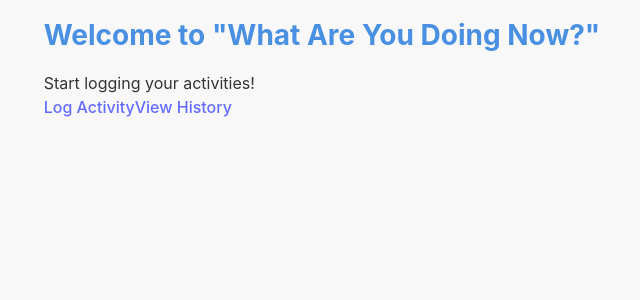
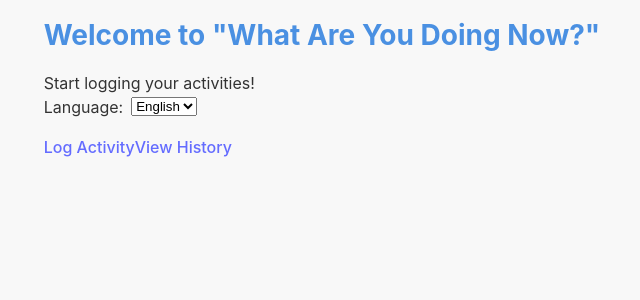
Before and after one commit to applemilk0987/what-are-you-doing-now, a React (Vite) app: page / in a window 1280 px wide. Shown: the top 300 px of the page, without its empty margins (318-958 px from the left). Built offline with nearby package versions, Linux system fonts and the light colour scheme.

Commit message:
[25-12-03] 언어 설정 추가

```diff
--- a/src/App.tsx
+++ b/src/App.tsx
@@ -1,16 +1,29 @@
+import { useState } from 'react';
 import { BrowserRouter, Route, Routes } from 'react-router-dom';
 import History from './pages/History';
 import Home from './pages/Home';
 import LogActivity from './pages/LogActivity';
 import './styles/main.scss';
 
+type Language = 'en' | 'ko';
+
 function App() {
+  const [lang, setLang] = useState<Language>(() => {
+    const storedLang = localStorage.getItem('language') as Language;
+    return storedLang || 'en';
+  });
+
+  const handleLangChange = (newLang: Language) => {
+    setLang(newLang);
+    localStorage.setItem('language', newLang);
+  };
+
   return (
     <BrowserRouter>
       <Routes>
-        <Route path="/" element={<Home />} />
-        <Route path="/log" element={<LogActivity />} />
-        <Route path="/history" element={<History />} />
+        <Route path="/" element={<Home lang={lang} onLangChange={handleLangChange} />} />
+        <Route path="/log" element={<LogActivity lang={lang} />} />
+        <Route path="/history" element={<History lang={lang} />} />
       </Routes>
     </BrowserRouter>
   );
--- a/src/pages/History.tsx
+++ b/src/pages/History.tsx
@@ -3,8 +3,11 @@ import React, { useEffect, useState } from 'react';
 interface Activity {
   id: number;
   text: string;
-  timestamp: string; // "YYYY-MM-DD HH:MM:SS"
+  timestamp: string;
+  tag: string;
 }
+
+const TAGS = ['Work', 'Study', 'Exercise', 'Leisure', 'Other'];
 
 const History: React.FC = () => {
   const [activities, setActivities] = useState<Activity[]>([]);
@@ -15,10 +18,14 @@ const History: React.FC = () => {
     if (stored) setActivities(JSON.parse(stored));
   }, []);
 
-  // filterDate = "YYYY-MM-DD"로 입력되면 timestamp 앞부분과 매칭
   const filteredActivities = filterDate
     ? activities.filter((act) => act.timestamp.startsWith(filterDate))
     : activities;
+
+  // 태그별 카운트
+  const tagCounts: Record<string, number> = {};
+  TAGS.forEach(tag => tagCounts[tag] = 0);
+  filteredActivities.forEach(act => tagCounts[act.tag]++);
 
   return (
     <div>
@@ -33,13 +40,20 @@ const History: React.FC = () => {
         />
       </label>
 
+      <h2>Tag Statistics</h2>
+      <ul>
+        {TAGS.map(tag => (
+          <li key={tag}>{tag}: {tagCounts[tag]}</li>
+        ))}
+      </ul>
+
       {filteredActivities.length === 0 ? (
         <p>No activities logged for this date.</p>
       ) : (
         <ul>
           {filteredActivities.map((act) => (
             <li key={act.id}>
-              [{act.timestamp}] {act.text}
+              [{act.timestamp}] [{act.tag}] {act.text}
             </li>
           ))}
         </ul>
--- a/src/pages/Home.tsx
+++ b/src/pages/Home.tsx
@@ -1,14 +1,34 @@
 import React from 'react';
 import { Link } from 'react-router-dom';
 
-const Home: React.FC = () => {
+type Props = {
+  lang: 'en' | 'ko';
+  onLangChange: (lang: 'en' | 'ko') => void;
+};
+
+const Home: React.FC<Props> = ({ lang, onLangChange }) => {
   return (
     <div className="home-container">
-      <h1>Welcome to "What Are You Doing Now?"</h1>
-      <p>Start logging your activities!</p>
+      <h1>{lang === 'en' ? 'Welcome to "What Are You Doing Now?"' : '지금 뭐하고 계세요?'}</h1>
+      <p>{lang === 'en' ? 'Start logging your activities!' : '지금 하고 있는 활동을 기록해보세요!'}</p>
+
+      <div style={{ marginBottom: '16px' }}>
+        <label>
+          {lang === 'en' ? 'Language:' : '언어:'}
+          <select
+            value={lang}
+            onChange={(e) => onLangChange(e.target.value as 'en' | 'ko')}
+            style={{ marginLeft: '8px' }}
+          >
+            <option value="en">English</option>
+            <option value="ko">한국어</option>
+          </select>
+        </label>
+      </div>
+
       <div className="home-buttons">
-        <Link to="/log" className="btn">Log Activity</Link>
-        <Link to="/history" className="btn">View History</Link>
+        <Link to="/log" className="btn">{lang === 'en' ? 'Log Activity' : '기록하기'}</Link>
+        <Link to="/history" className="btn">{lang === 'en' ? 'View History' : '기록 보기'}</Link>
       </div>
     </div>
   );
--- a/src/pages/LogActivity.tsx
+++ b/src/pages/LogActivity.tsx
@@ -6,15 +6,39 @@ interface Activity {
   timestamp: string; // "YYYY-MM-DD HH:MM:SS"
 }
 
-const LogActivity: React.FC = () => {
+type Props = { lang: 'en' | 'ko' };
+
+const LogActivity: React.FC<Props> = ({ lang }) => {
+  const texts = {
+    en: {
+      title: 'What Are You Doing Now?',
+      placeholder: 'Write one line about your activity...',
+      log: 'Log',
+      activities: 'Activities',
+      delete: 'Delete',
+      empty: 'No activities logged yet.',
+    },
+    ko: {
+      title: '지금 뭐하고 계세요?',
+      placeholder: '지금 하고 있는 일을 한 줄로 작성하세요...',
+      log: '기록',
+      activities: '활동 기록',
+      delete: '삭제',
+      empty: '아직 기록된 활동이 없습니다.',
+    },
+  };
+
+  const t = texts[lang];
   const [activity, setActivity] = useState('');
   const [activities, setActivities] = useState<Activity[]>([]);
 
+  // 페이지 로딩 시 로컬스토리지에서 기록 불러오기
   useEffect(() => {
     const stored = localStorage.getItem('activities');
     if (stored) setActivities(JSON.parse(stored));
   }, []);
 
+  // 로컬스토리지 저장
   const saveToStorage = (newActivities: Activity[]) => {
     localStorage.setItem('activities', JSON.stringify(newActivities));
   };
@@ -25,8 +49,8 @@ const LogActivity: React.FC = () => {
     if (!trimmed) return;
 
     const now = new Date();
-    const dateStr = now.toISOString().slice(0, 10); // YYYY-MM-DD
-    const timeStr = now.toLocaleTimeString();       // HH:MM:SS
+    const dateStr = now.toISOString().slice(0, 10);
+    const timeStr = now.toLocaleTimeString();
 
     const newActivity: Activity = {
       id: Date.now(),
@@ -47,27 +71,28 @@ const LogActivity: React.FC = () => {
   };
 
   return (
-    <div>
-      <h1>Log New Activity</h1>
+    <div className="container">
+      <h1>{t.title}</h1>
       <form onSubmit={handleSubmit}>
         <input
           type="text"
           value={activity}
           onChange={(e) => setActivity(e.target.value)}
-          placeholder="What are you doing?"
+          placeholder={t.placeholder}
+          maxLength={100}
         />
-        <button type="submit">Log</button>
+        <button type="submit">{t.log}</button>
       </form>
 
-      <h2>Today's Activities</h2>
+      <h2>{t.activities}</h2>
       <ul>
         {activities.length === 0 ? (
-          <li>No activities logged yet.</li>
+          <li>{t.empty}</li>
         ) : (
           activities.map((act) => (
             <li key={act.id}>
-              [{act.timestamp}] {act.text}{' '}
-              <button onClick={() => handleDelete(act.id)}>Delete</button>
+              [{act.timestamp}] {act.text}
+              <button onClick={() => handleDelete(act.id)}>{t.delete}</button>
             </li>
           ))
         )}
```
